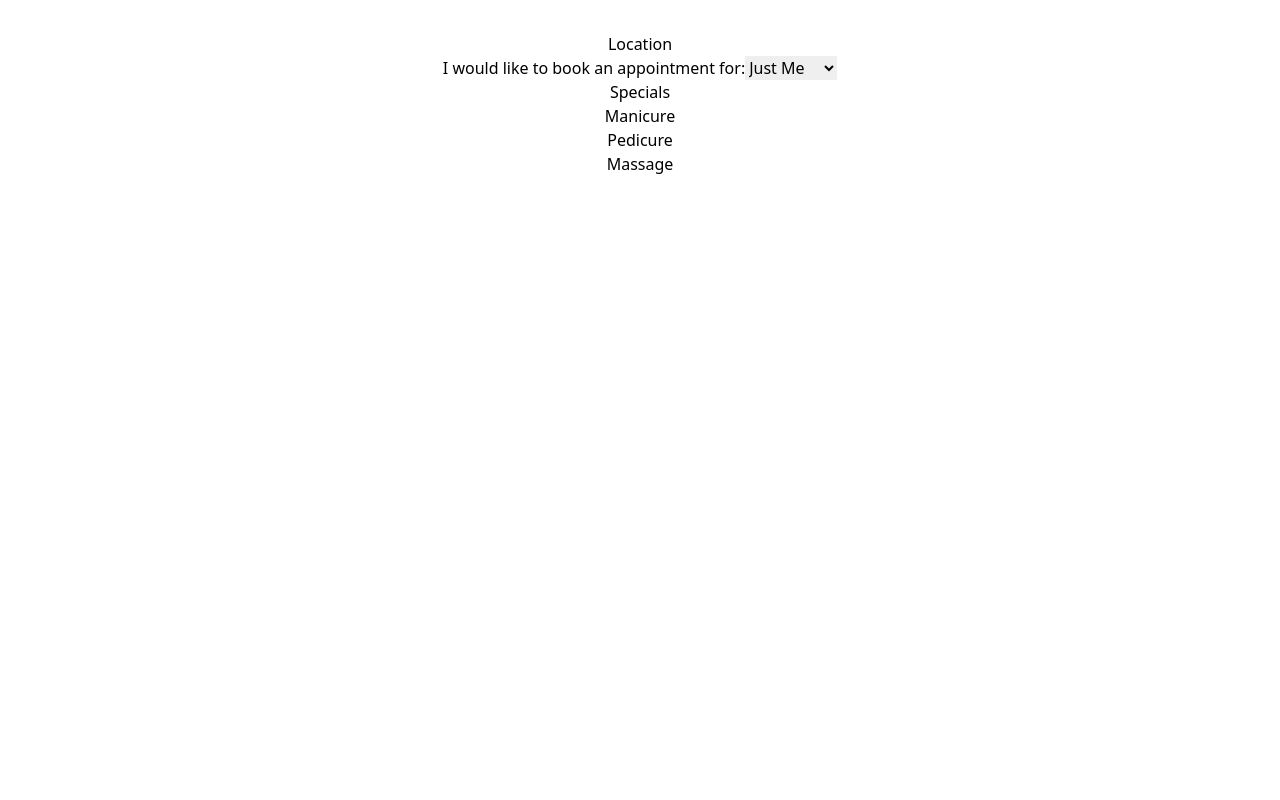
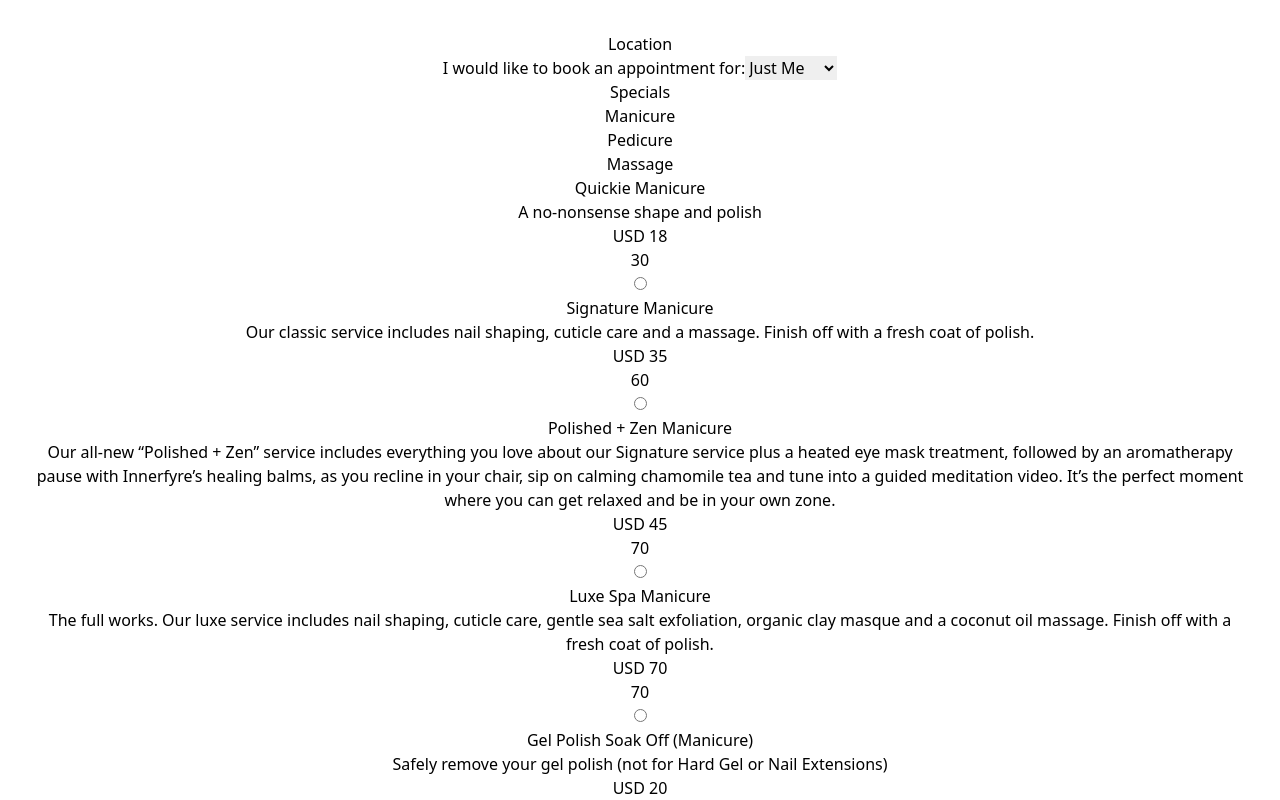
Before and after one commit to kalaniBandara/AppointmentBooking, a React (Vite) app: page / in a window 1280 px wide. Both pictures are taken after a click on the element "Manicure". Shown: the top 800 px of the page. Built offline with nearby package versions, Linux system fonts and the light colour scheme.

Commit message:
specil section dones

```diff
--- a/src/App.jsx
+++ b/src/App.jsx
@@ -100,7 +100,106 @@ function App() {
     setshowSpecilssecOneFo(false)
     setshowSpecilssecOneFi(!showSpecilssecFi)
   }
-
+  // {
+  //   title: "",
+  //   des: "",
+  //   price: "",
+  //   time: ""
+  // },
+  const manicureLists = [
+    {
+      title: "Quickie Manicure",
+      des: "A no-nonsense shape and polish",
+      price: "18",
+      time: "30"
+    },
+    {
+      title: "Signature Manicure",
+      des: "Our classic service includes nail shaping, cuticle care and a massage. Finish off with a fresh coat of polish.",
+      price: "35",
+      time: "60"
+    },
+    {
+      title: "Polished + Zen Manicure",
+      des: "Our all-new “Polished + Zen” service includes everything you love about our Signature service plus a heated eye mask treatment, followed by an aromatherapy pause with Innerfyre’s healing balms, as you recline in your chair, sip on calming chamomile tea and tune into a guided meditation video. It’s the perfect moment where you can get relaxed and be in your own zone.",
+      price: "45",
+      time: "70"
+    },
+    {
+      title: "Luxe Spa Manicure",
+      des: "The full works. Our luxe service includes nail shaping, cuticle care, gentle sea salt exfoliation, organic clay masque and a coconut oil massage. Finish off with a fresh coat of polish.",
+      price: "70",
+      time: "70"
+    },
+    {
+      title: "Gel Polish Soak Off (Manicure)",
+      des: "Safely remove your gel polish (not for Hard Gel or Nail Extensions)",
+      price: "20",
+      time: "20"
+    },
+    {
+      title: "Little Miss Quickie Manicure",
+      des: "A mini manicure service for the little ones, aged 12 years and below only. *Includes four nail stickers.",
+      price: "15",
+      time: "20"
+    },
+    {
+      title: "Gentlemans Manicure",
+      des: "Our classic service just for men, includes nail shaping, cuticle care and a massage. Finish off with a buff shine.",
+      price: "40",
+      time: "60"
+    },
+  ];
+  const pedicureLists = [
+    {
+      title: "Quickie Pedicure",
+      des: "A no-nonsense shape and polish",
+      price: "18",
+      time: "30"
+    },
+    {
+      title: "Signature Pedicure",
+      des: "Our classic service includes nail shaping, cuticle care, foot scrub and a massage. Finish off with a fresh coat of polish.",
+      price: "35",
+      time: "60"
+    },
+    {
+      title: "Polished + Zen Pedicure",
+      des: "Our all-new “Polished + Zen” service includes everything you love about our Signature service plus a heated eye mask treatment, followed by an aromatherapy pause with Innerfyre’s healing balms, as you recline in your chair, sip on calming chamomile tea and tune into a guided meditation video. It’s the perfect moment where you can get relaxed and be in your own zone.",
+      price: "55",
+      time: "70"
+    },
+    {
+      title: "Gel Polish Soak Off (Pedicure)",
+      des: "Safely remove your gel polish (not for Hard Gel or Nail Extensions)",
+      price: "70",
+      time: "70"
+    },
+    {
+      title: "Little Miss Quickie Pedicure",
+      des: "A mini pedicure service for the little ones, aged 12 years and below only. *Includes four nail stickers.",
+      price: "20",
+      time: "20"
+    },
+    {
+      title: "Luxe Spa Pedicure",
+      des: "The full works. Our luxe service includes nail shaping, cuticle care, gentle sea salt exfoliation, organic clay masque and a coconut oil massage. Finish off with a fresh coat of polish. Also includes callus & heel treatment (if needed).",
+      price: "15",
+      time: "20"
+    },
+    {
+      title: "Gentlemans Pedicure",
+      des: "Our classic service just for men, includes nail shaping, cuticle care, foot scrub and a massage. Finish off with a buff shine.",
+      price: "40",
+      time: "60"
+    },
+    {
+      title: "Callus & Heel Treatment",
+      des: "A highly-effective foot scrub and treatment to remove thick and stubborn calluses (Not suitable for use if you are pregnant, diabetic or have poor circulation due to any illness.)",
+      price: "40",
+      time: "60"
+    },
+  ];
   return (
     <>
       <section>
@@ -321,7 +420,83 @@ function App() {
                   <li>Signature Pedicure</li>
                 </div>}
               </div>
-            </div>}
+            </div>
+          }
+          {manicure &&
+            <div className="w-full flex flex-col items-center justify-start">
+              <div
+                className="w-full flex flex-col"
+              >
+                {manicureLists.map((manicureList, index) => (
+                  <div className="w-full flex flex-row items-center justify-start border-[1px]" key={index}>
+                    <div className="w-5/6 flex flex-col items-start gap-3">
+                      <p>{manicureList.title}</p>
+                      <p>{manicureList.des}</p>
+                    </div>
+                    <div className="w-1/6 flex flex-col items-center justify-center">
+                      <p>USD {manicureList.price}</p>
+                      <p>{manicureList.time}</p>
+                    </div>
+                    <div className="w-20">
+                      <input type="radio" name="manicureListValue" id="manicureListValue"  />
+                    </div>
+                  </div>
+                ))}
+
+
+              </div>
+            </div>
+          }
+          {pedicure &&
+            <div className="w-full flex flex-col items-center justify-start">
+              <div
+                className="w-full flex flex-col"
+              >
+                {pedicureLists.map((pedicureList, index) => (
+                  <div className="w-full flex flex-row items-center justify-start border-[1px]" key={index}>
+                    <div className="w-5/6 flex flex-col items-start gap-3">
+                      <p>{pedicureList.title}</p>
+                      <p>{pedicureList.des}</p>
+                    </div>
+                    <div className="w-1/6 flex flex-col items-center justify-center">
+                      <p>USD {pedicureList.price}</p>
+                      <p>{pedicureList.time} Min</p>
+                    </div>
+                    <div className="w-20">
+                      <input type="radio" name="manicureListValue" id="manicureListValue"  />
+                    </div>
+                  </div>
+                ))}
+
+
+              </div>
+            </div>
+          }
+          {massage &&
+            <div className="w-full flex flex-col items-center justify-start">
+              <div
+                className="w-full flex flex-col"
+              >
+
+                  <div className="w-full flex flex-row items-center justify-start border-[1px]" >
+                    <div className="w-5/6 flex flex-col items-start gap-3">
+                      <p>30-min Foot Massage</p>
+                      <p>Soothe tired feet with a warm foot soak, gentle exfoliation and an invigorating foot and calf massage using organic coconut oil and essential oils.</p>
+                    </div>
+                    <div className="w-1/6 flex flex-col items-center justify-center">
+                      <p>USD 45</p>
+                      <p>30 Min</p>
+                    </div>
+                    <div className="w-20">
+                      <input type="radio" name="manicureListValue" id="manicureListValue"  />
+                    </div>
+                  </div>
+
+
+
+              </div>
+            </div>
+          }
         </div>
       </section>
     </>
```
